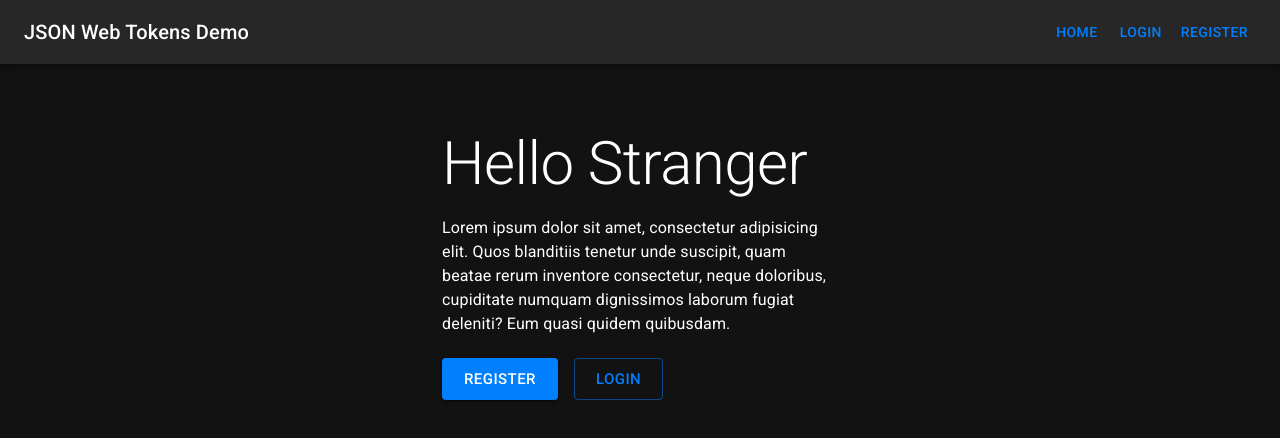
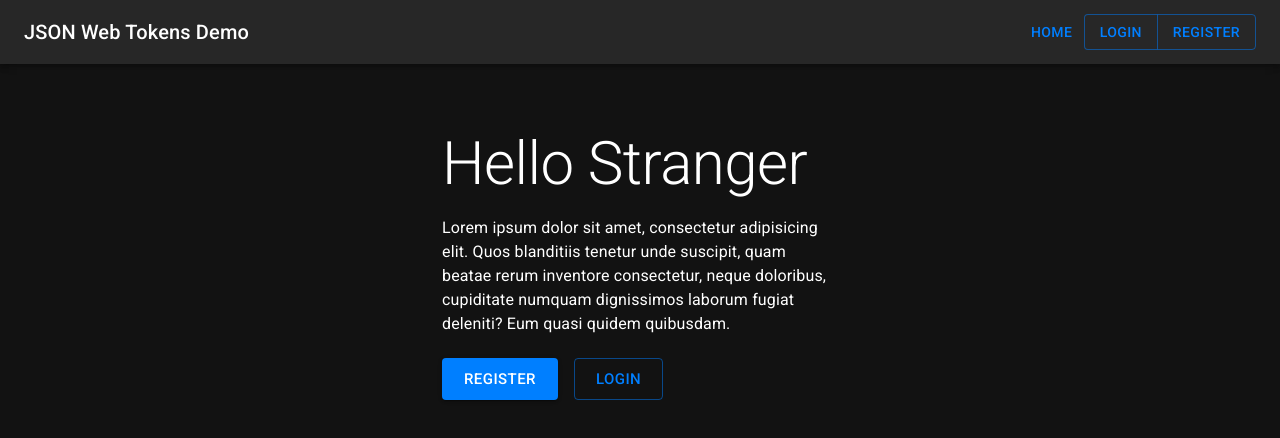
Before and after one commit to sitek94/jwt-refresh-token-demo, a React (Create React App) app in the folder client/: page / in a window 1280 px wide. Shown: the top 438 px of the page. Built offline with nearby package versions, Linux system fonts and the light colour scheme; no server answers.

Commit message:
use button group for login and register buttons in navbar

```diff
--- a/client/src/app/unauthenticated-app.tsx
+++ b/client/src/app/unauthenticated-app.tsx
@@ -1,6 +1,6 @@
 import * as React from 'react'
 import { Route, Routes } from 'react-router-dom'
-import { Button, Container } from '@mui/material'
+import { Button, ButtonGroup, Container } from '@mui/material'
 
 import { Navbar } from 'components/navbar'
 import { HomePage } from 'pages/home.page'
@@ -12,8 +12,10 @@ export function UnauthenticatedApp() {
     <>
       <Navbar>
         <Button href="/">Home</Button>
-        <Button href="/login">Login</Button>
-        <Button href="/register">Register</Button>
+        <ButtonGroup variant="outlined" aria-label="Login/Register">
+          <Button href="/login">Login</Button>
+          <Button href="/register">Register</Button>
+        </ButtonGroup>
       </Navbar>
       <Container component="main" maxWidth="xs">
         <Routes>
```
